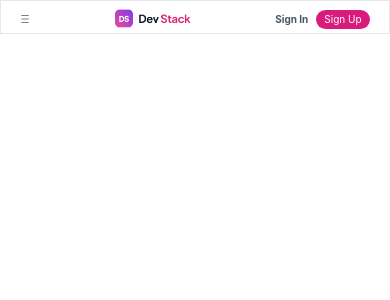
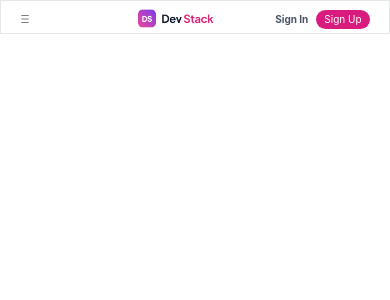
Before and after one commit to Samz6293/ph-assignment-5, a React (Vite) app: page / in a window 390 px wide. Shown: the top 300 px of the page. Built offline with nearby package versions, Linux system fonts and the light colour scheme.

Commit message:
Update Navbar: Fix logo to center for mobile breakpoint

```diff
--- a/src/components/Nav.tsx
+++ b/src/components/Nav.tsx
@@ -4,7 +4,7 @@ import logo from "../Assets/logo-text.png"
 const Nav = () => {
     return (
         <nav className="border border-gray-200 text-[10px] sm:text-xs">
-            <div className="content-box-s flex justify-between items-center pt-2 pb-1
+            <div className="content-box-s grid grid-cols-3 items-center pt-2 pb-1
             sm:p-3 sm:content-box">
                 <CiMenuBurger className="sm:hidden"/>
 
@@ -12,7 +12,7 @@ const Nav = () => {
                     <img className="block h-5 sm:h-7" src={logo} alt="Dev Stack Logo" />
                 </div>
 
-                <ul className="hidden text-gray-500 justify-between gap-4
+                <ul className="hidden text-gray-500 justify-center gap-4
                 sm:flex">
                     <li className="hover:text-[#D91B7E]"><a href="#">Home</a></li>
                     <li className="hover:text-[#D91B7E]"><a href="#">Technologies</a></li>
@@ -21,9 +21,9 @@ const Nav = () => {
                     <li className="hover:text-[#D91B7E]"><a href="#">Contact</a></li>
                 </ul>
 
-                <div className=" flex gap-2">
+                <div className="flex gap-2 items-center justify-end ">
                     <button className="font-bold text-gray-600">Sign In</button>
-                    <button className="bg-[#D91B7E] text-white rounded-full px-2 py-0.5">Sign Up</button>
+                    <button className="bg-[#D91B7E] text-white rounded-full px-2 py-0.5 sm:py-1">Sign Up</button>
                 </div>
             </div>
         </nav>
--- a/src/index.css
+++ b/src/index.css
@@ -3,6 +3,7 @@
 /* * {
     outline: 1px solid purple;
 } */
+
 @utility content-box {
     width: 85%;
     margin: 0 auto;
```
